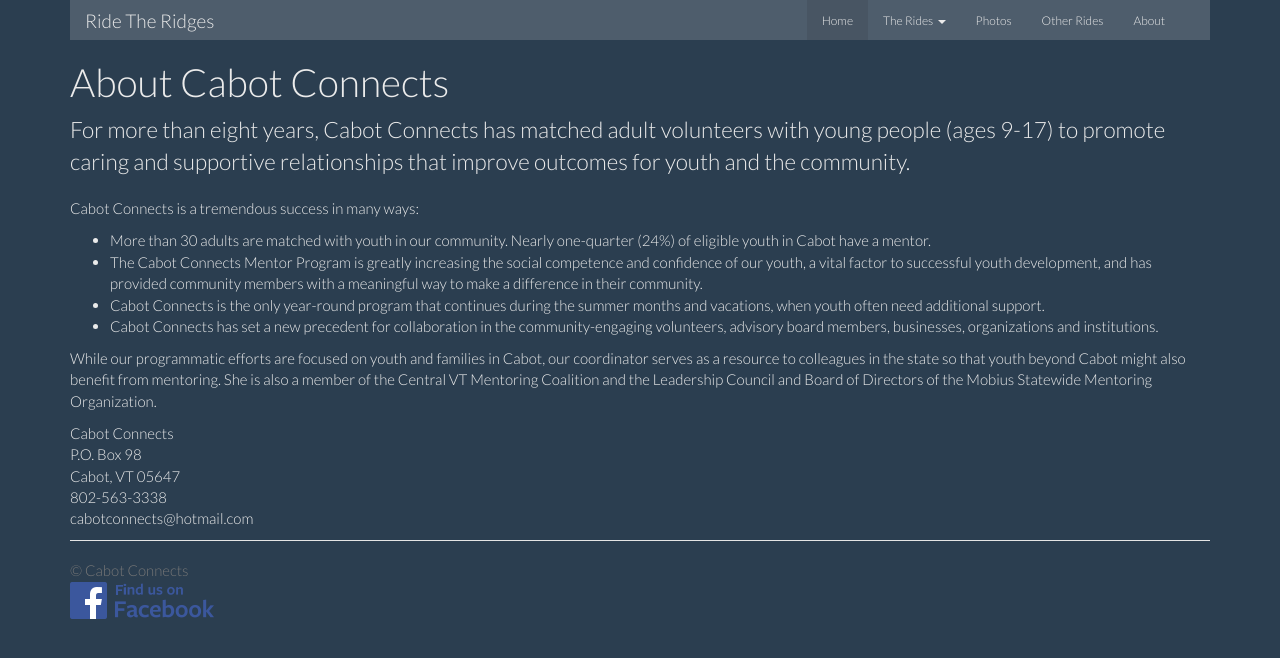
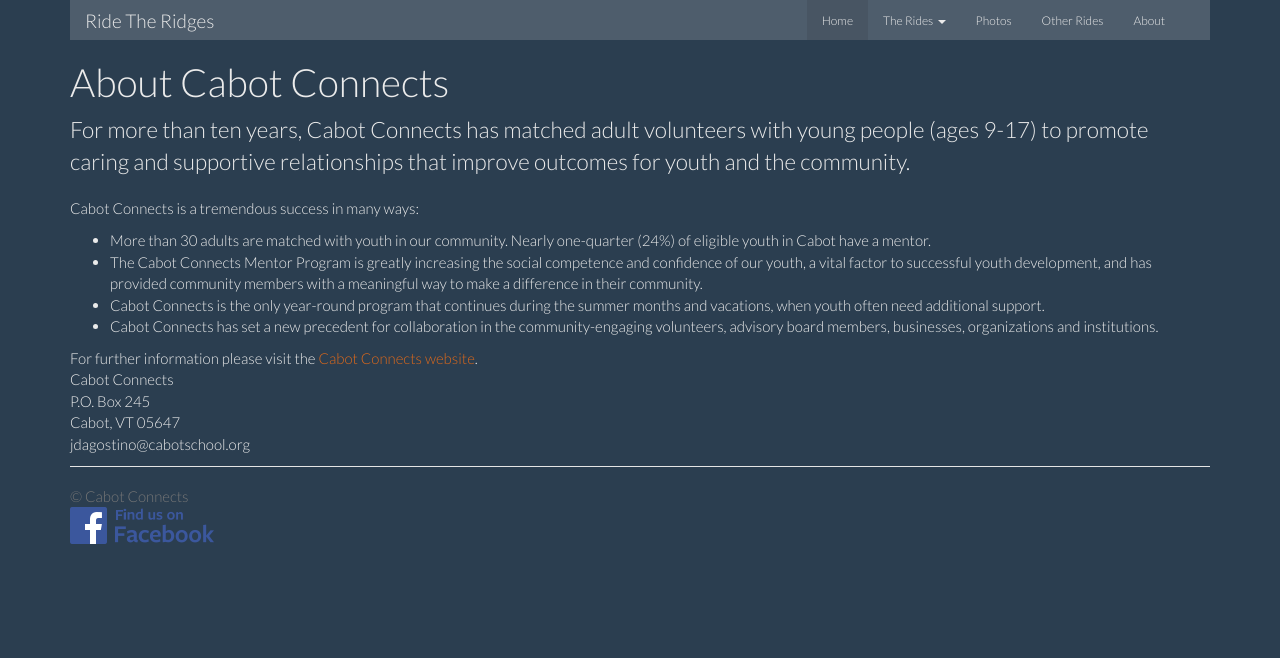
Before and after one commit to agilbert201/c4ride, a Jekyll site: the page built from about.html, in a window 1280 px wide. Shown: the top 658 px of the page. Built offline with Jekyll 4.4.1, drawn with Linux system fonts in a browser that asks for light colours.

Commit message:
minor 2016 updates

```diff
--- a/about.html
+++ b/about.html
@@ -5,7 +5,7 @@ title: About
 
 <h1>About Cabot Connects</h1>
 
-<p class="lead">For more than eight years, Cabot Connects has matched adult volunteers with young people (ages 9-17) to promote caring and supportive relationships that improve outcomes for youth and the community.</p>
+<p class="lead">For more than ten years, Cabot Connects has matched adult volunteers with young people (ages 9-17) to promote caring and supportive relationships that improve outcomes for youth and the community.</p>
 
 <div class="text-left">
     <p>Cabot Connects is a tremendous success in many ways:</p>
@@ -15,13 +15,13 @@ title: About
         <li>Cabot Connects is the only year-round program that continues during the summer months and vacations, when youth often need additional support.</li>
         <li>Cabot Connects has set a new precedent for collaboration in the community-engaging volunteers, advisory board members, businesses, organizations and institutions.</li>
     </ul>
-    <p>While our programmatic efforts are focused on youth and families in Cabot, our coordinator serves as a resource to colleagues in the state so that youth beyond Cabot might also benefit from mentoring.  She is also a member of the Central VT Mentoring Coalition and the Leadership Council and Board of Directors of the Mobius Statewide Mentoring Organization.</p>
 </div>
+
+For further information please visit the <a href="www.cabotconnectsmentoring.org">Cabot Connects website</a>.
 
 <p>
 Cabot Connects<br />
-P.O. Box 98<br />
+P.O. Box 245<br />
 Cabot, VT 05647<br />
-802-563-3338<br />
-cabotconnects@hotmail.com<br />
+jdagostino@cabotschool.org<br />
 </p>
```
Also changed, not shown: index.html (+20 -6 lines).
